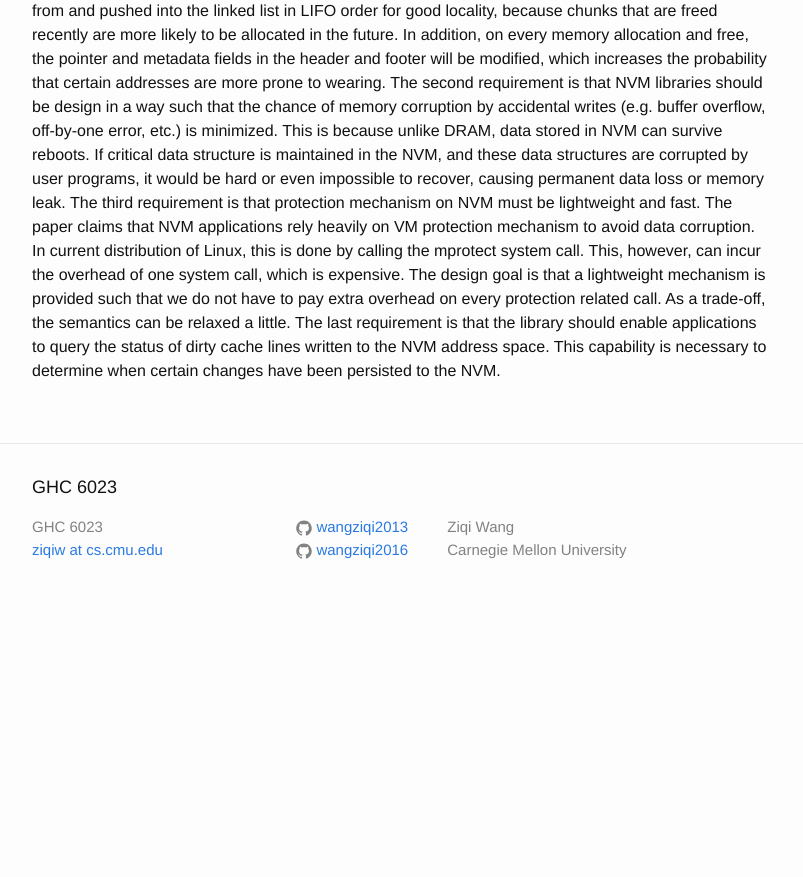
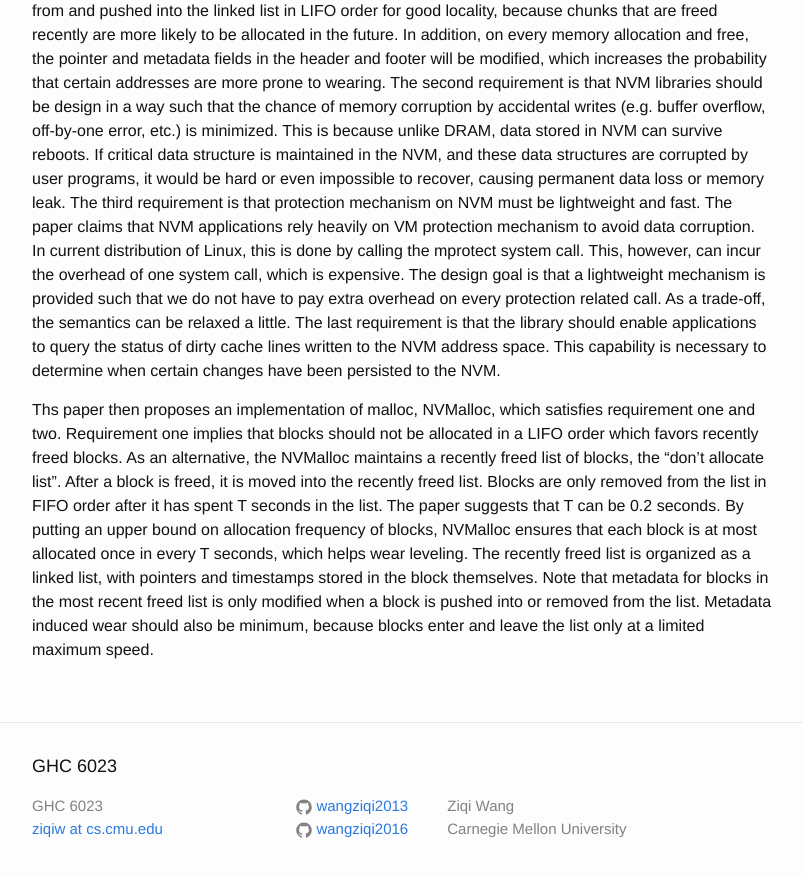
Before and after one commit to wangziqi2013/wangziqi2013.github.io, a Jekyll site: the page built from _posts/2019-02-04-consistent-durable-and-safe.markdown, in a window 1280 px wide and 900 px high, scrolled down 1174 px. Shown: the top 877 px of the window, without its empty margins (238-1041 px from the left). Built offline with Jekyll 4.4.1, drawn with Linux system fonts in a browser that asks for light colours; before the commit the page ends 1795 px from its top, so only the background shows below that.

Commit message:
Adding recently freed list

```diff
--- a/_posts/2019-02-04-consistent-durable-and-safe.markdown
+++ b/_posts/2019-02-04-consistent-durable-and-safe.markdown
@@ -49,3 +49,13 @@ The design goal is that a lightweight mechanism is provided such that we do not
 related call. As a trade-off, the semantics can be relaxed a little. The last requirement is that the library should
 enable applications to query the status of dirty cache lines written to the NVM address space. This capability is necessary
 to determine when certain changes have been persisted to the NVM.
+
+Ths paper then proposes an implementation of malloc, NVMalloc, which satisfies requirement one and two. Requirement one
+implies that blocks should not be allocated in a LIFO order which favors recently freed blocks. As an alternative, the
+NVMalloc maintains a recently freed list of blocks, the "don't allocate list". After a block is freed, it is moved into
+the recently freed list. Blocks are only removed from the list in FIFO order after it has spent T seconds in the list.
+The paper suggests that T can be 0.2 seconds. By putting an upper bound on allocation frequency of blocks, NVMalloc ensures
+that each block is at most allocated once in every T seconds, which helps wear leveling. The recently freed list
+is organized as a linked list, with pointers and timestamps stored in the block themselves. Note that metadata for blocks
+in the most recent freed list is only modified when a block is pushed into or removed from the list. Metadata induced
+wear should also be minimum, because blocks enter and leave the list only at a limited maximum speed.
```
